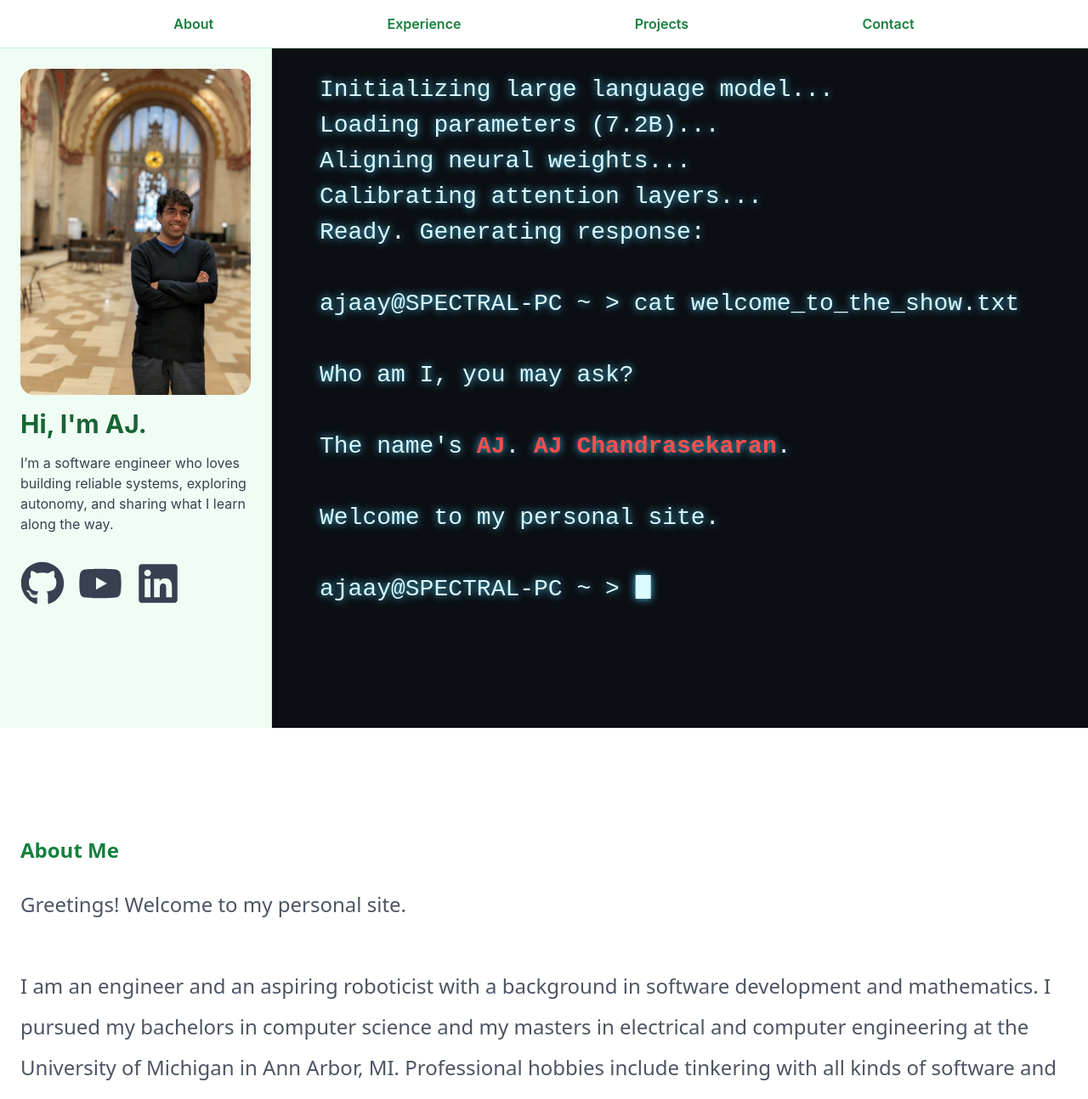
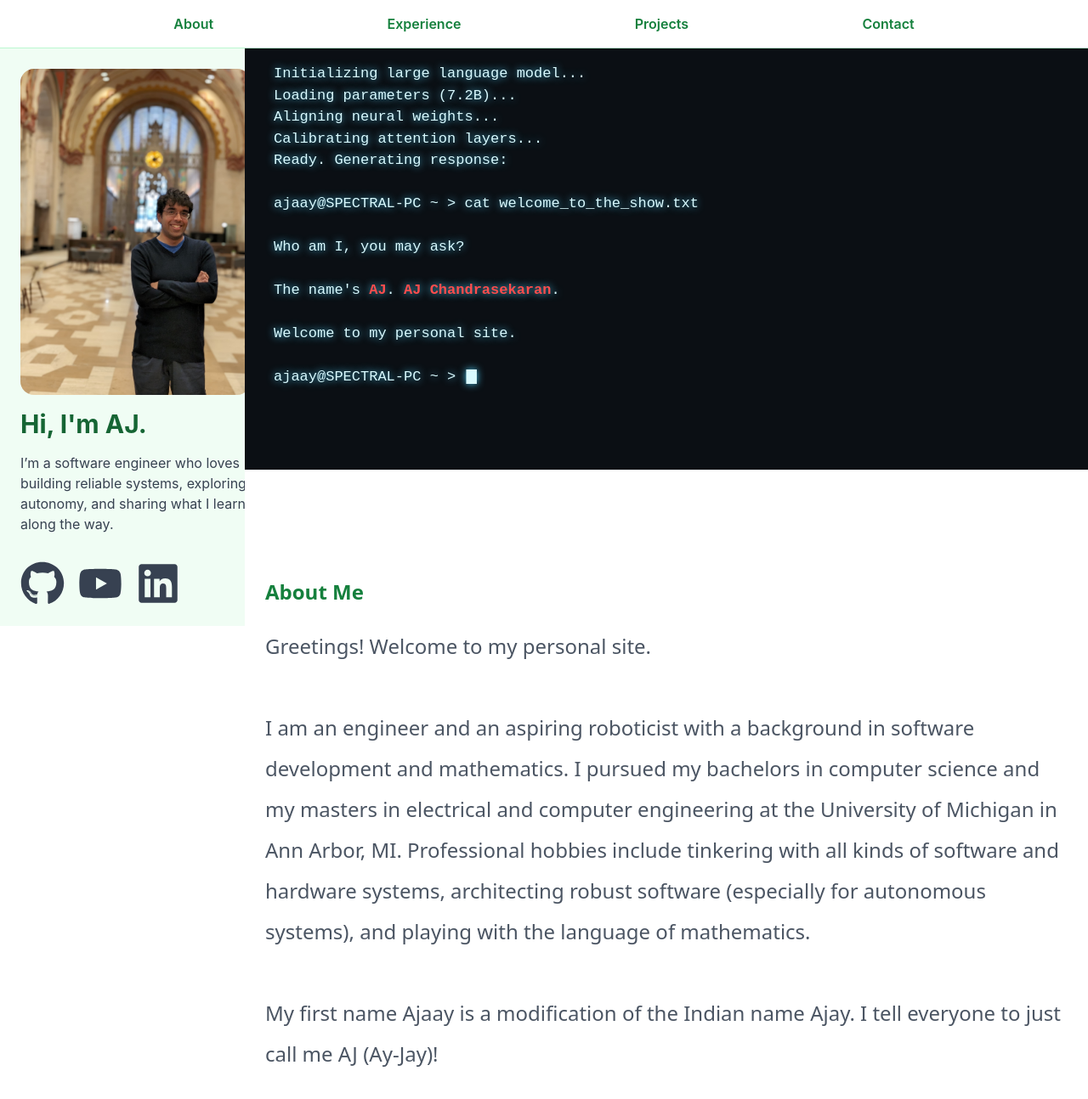
Before and after one commit to ajaayc/ajaayc.github.io, a React (Create React App) app: page / in a window 1280 px wide. Shown: the top 1294 px of the page at 85% size. Built offline with nearby package versions, Linux system fonts and the light colour scheme.

Commit message:
Stack llmpanel and portfoliopanel

```diff
--- a/src/App.js
+++ b/src/App.js
@@ -35,19 +35,25 @@ function App() {
       {/* Top Navigation Bar */}
       <TopNavigationBar scrollToSection={scrollToSection} />
 
-      <div className="flex w-full h-screen">
-        {/* Left Panel */}
-        <LeftPanel id="left-panel"/>
+      {/* Main Content Area */}
+      <div className="flex flex-1 w-full">
 
-        {/* LLM Animation Panel */}
-        <div className="flex-1">
+        {/* LEFT COLUMN: Left Panel */}
+        <div className="w-72 shrink-0">
+          <LeftPanel />
+        </div>
+
+        {/* RIGHT COLUMN: LLM + Portfolio */}
+        <div className="flex flex-col flex-1">
+          {/* LLM Animation Panel */}
           <LLMAnimationPanel />
+
+          {/* Portfolio */}
+          <div ref={portfolioRef}>
+            <AJPortfolioPanel />
+          </div>
         </div>
-      </div>
 
-      {/* Portfolio with left panel and cards */}
-      <div ref={portfolioRef} className="flex flex-1">
-        <AJPortfolioPanel />
       </div>
 
       {/* RRT Section */}
```
